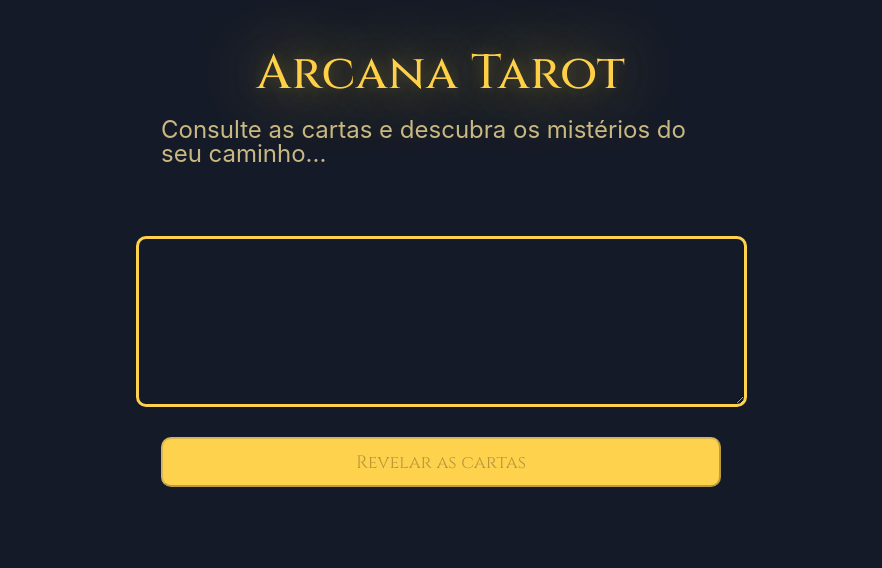
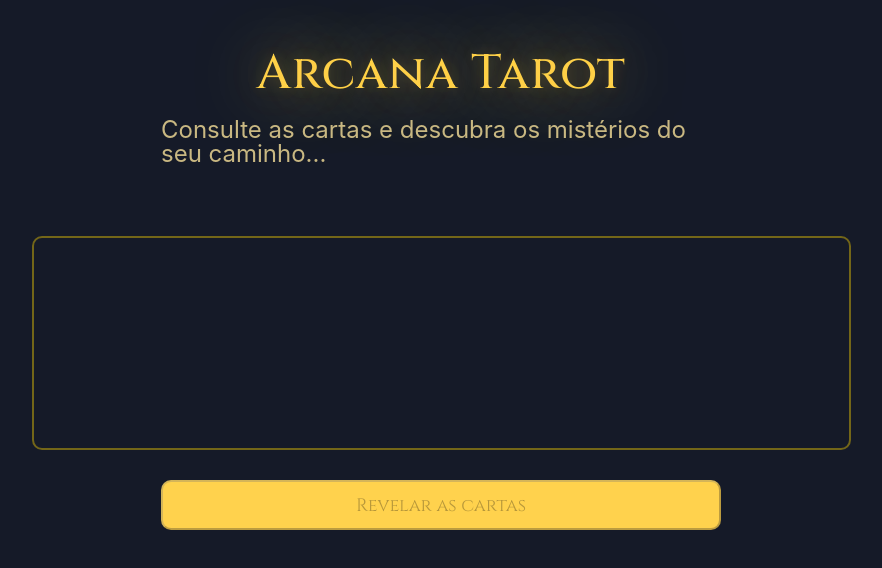
Before and after one commit to izahonorato/arcana-tarot, an Angular app: page / in a window 1280 px wide. Shown: the top 568 px of the page, without its empty margins (199-1081 px from the left). Built offline with nearby package versions, Linux system fonts and the light colour scheme.

Commit message:
ajuste do textarea do formulario

```diff
--- a/src/app/app.css
+++ b/src/app/app.css
@@ -64,10 +64,13 @@ h3{
 textarea{
   border-radius: 10px;
   padding: 15px;
-  border: 3px solid rgb(255, 210, 77);
+  border: 2px solid rgba(255, 215, 0, 0.4);
   background-color: transparent;
   color: hsl(45 40% 65%);
   margin: 30px;
+  font-size: 18px;
+  outline: none;
+  resize: none;
 }
 
 app-main-button{
```
